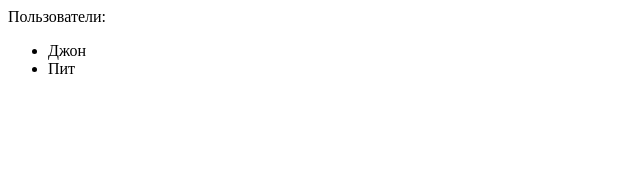
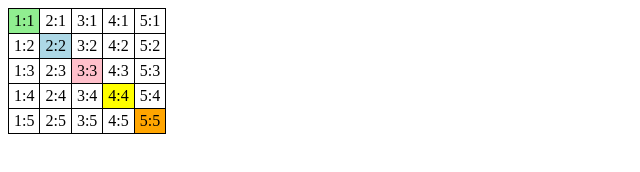
Before and after one commit to Maks1mio/lern-node-js, a website: page Задания/lern1.html in a window 1280 px wide. Shown: the whole page, without its empty margins (0-640 px from the left). Drawn offline with Linux system fonts and the light colour scheme.

Commit message:
14.09.2022.1454

```diff
--- a/Задания/lern1.html
+++ b/Задания/lern1.html
@@ -1,13 +1,70 @@
+<!DOCTYPE HTML>
 <html>
+
+<head>
+  <style>
+    table {
+      border-collapse: collapse;
+    }
+
+    td {
+      border: 1px solid black;
+      padding: 3px 5px;
+    }
+  </style>
+</head>
+
 <body>
-  <div>Пользователи:</div>
-  <ul>
-    <li>Джон</li>
-    <li>Пит</li>
-  </ul>
+  <table id="elem">
+    <tr>
+      <td>1:1</td>
+      <td>2:1</td>
+      <td>3:1</td>
+      <td>4:1</td>
+      <td>5:1</td>
+    </tr>
+    <tr>
+      <td>1:2</td>
+      <td>2:2</td>
+      <td>3:2</td>
+      <td>4:2</td>
+      <td>5:2</td>
+    </tr>
+    <tr>
+      <td>1:3</td>
+      <td>2:3</td>
+      <td>3:3</td>
+      <td>4:3</td>
+      <td>5:3</td>
+    </tr>
+    <tr>
+      <td>1:4</td>
+      <td>2:4</td>
+      <td>3:4</td>
+      <td>4:4</td>
+      <td>5:4</td>
+    </tr>
+    <tr>
+      <td>1:5</td>
+      <td>2:5</td>
+      <td>3:5</td>
+      <td>4:5</td>
+      <td>5:5</td>
+    </tr>
+  </table>
+  <script>
+    let table = document.body.firstElementChild;
+
+    for (let i = 0; i < table.rows.length; i++) {
+      if (i == 0) color = 'lightgreen'
+      else if (i == 1) color = 'lightblue'
+      else if (i == 2) color = 'pink'
+      else if (i == 3) color = 'yellow'
+      else if (i == 4) color = 'orange'
+      let row = table.rows[i];
+      row.cells[i].style.background = color
+    }
+  </script>
 </body>
+
 </html>
-
-<script>
-  alert( document.body );
-</script>
```
Also changed, not shown: Задания/lern2.html (added, +57 -0 lines), Задания/2022-09-14 12.06.24  cba53cce75e2.png (added).
